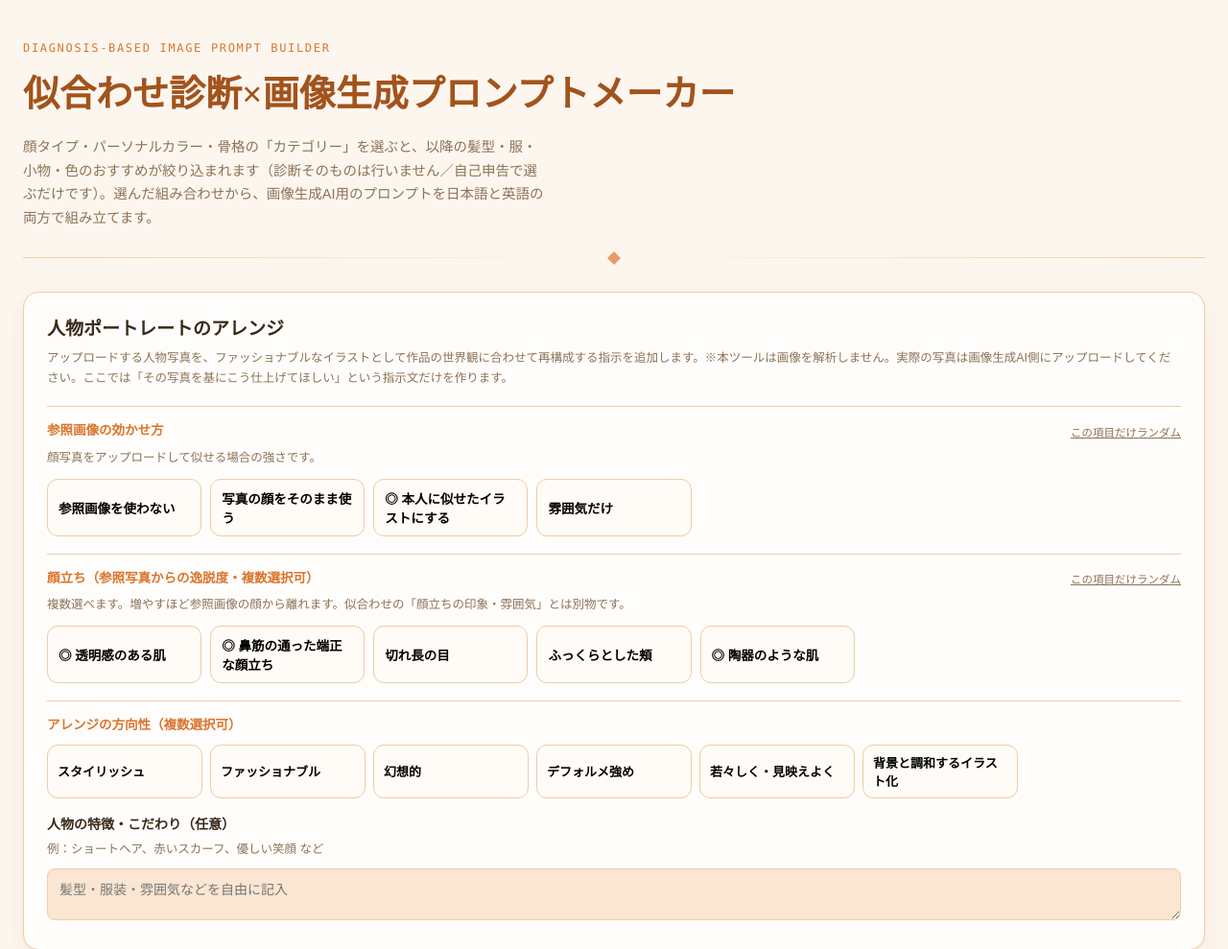
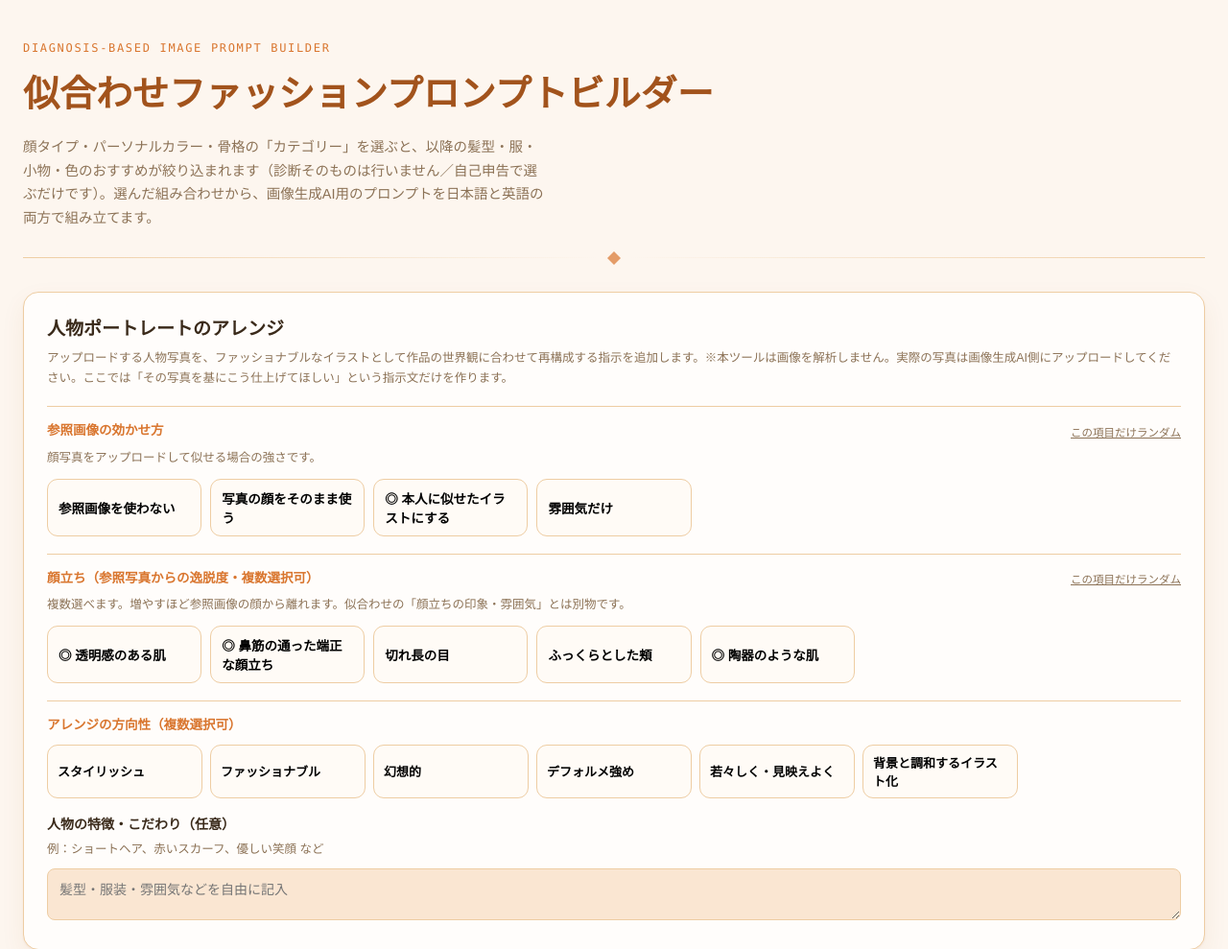
Before and after one commit to purple98521-creator/european-heroine-prompt-builder, a plain HTML site: page prompt-maker-diagnosis.html in a window 1280 px wide. Shown: the top 989 px of the page at 96% size. Drawn offline with Linux system fonts and the light colour scheme.

Commit message:
タイトルを汎用的な名称に変更
「似合わせ診断×画像生成プロンプトメーカー」から「似合わせファッションプロンプトビルダー」へ改称

```diff
--- a/prompt-maker-diagnosis.html
+++ b/prompt-maker-diagnosis.html
@@ -3,7 +3,7 @@
 <head>
 <meta charset="utf-8">
 <meta name="viewport" content="width=device-width, initial-scale=1">
-<title>似合わせ診断×画像生成プロンプトメーカー</title>
+<title>似合わせファッションプロンプトビルダー</title>
 <style>
   :root {
     --bg: #fdf6ef;
@@ -155,7 +155,7 @@
 <div class="page">
   <header class="hero">
     <div class="eyebrow">DIAGNOSIS-BASED IMAGE PROMPT BUILDER</div>
-    <h1>似合わせ診断×画像生成プロンプトメーカー</h1>
+    <h1>似合わせファッションプロンプトビルダー</h1>
     <p>顔タイプ・パーソナルカラー・骨格の「カテゴリー」を選ぶと、以降の髪型・服・小物・色のおすすめが絞り込まれます（診断そのものは行いません／自己申告で選ぶだけです）。選んだ組み合わせから、画像生成AI用のプロンプトを日本語と英語の両方で組み立てます。</p>
   </header>
 
```
